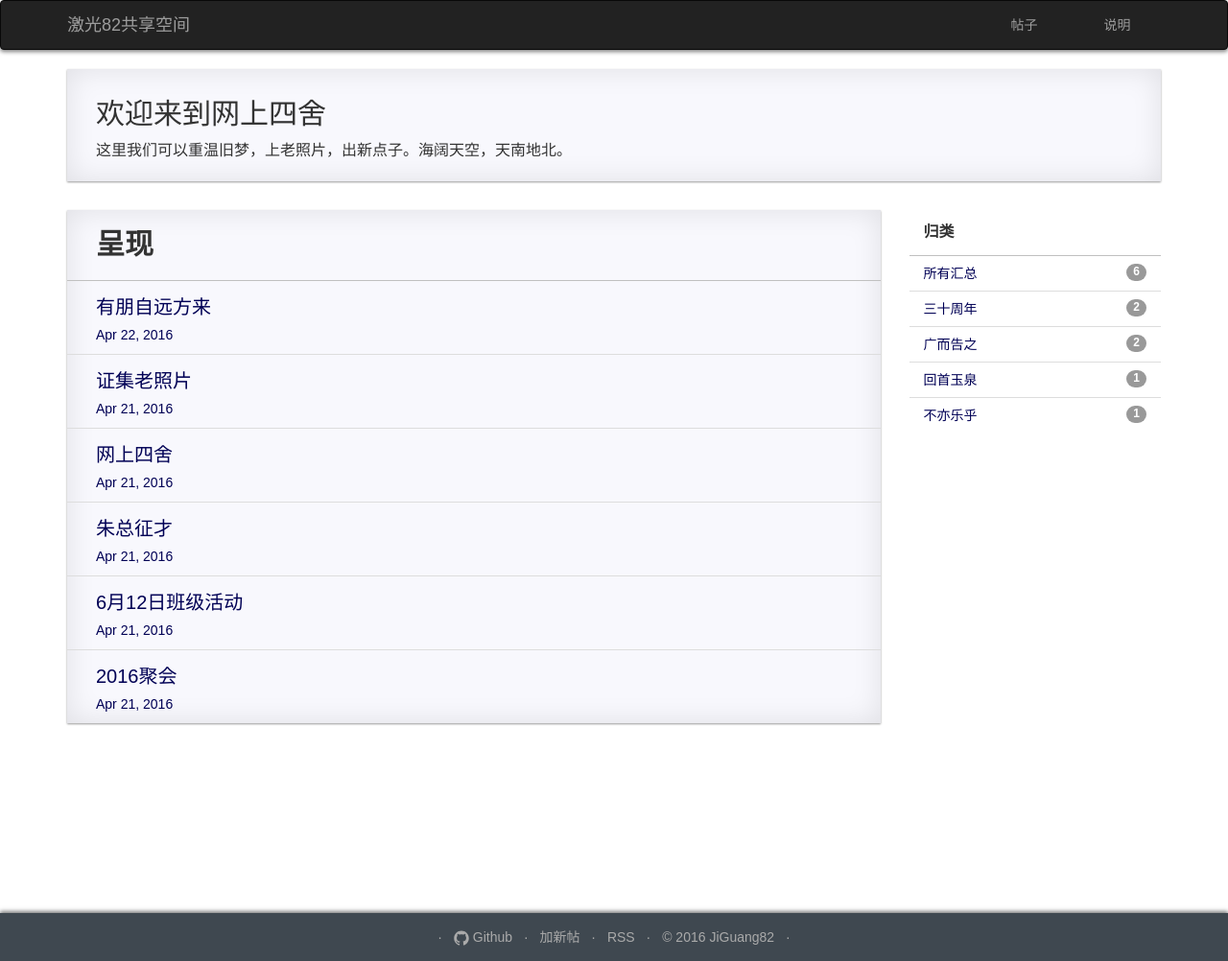
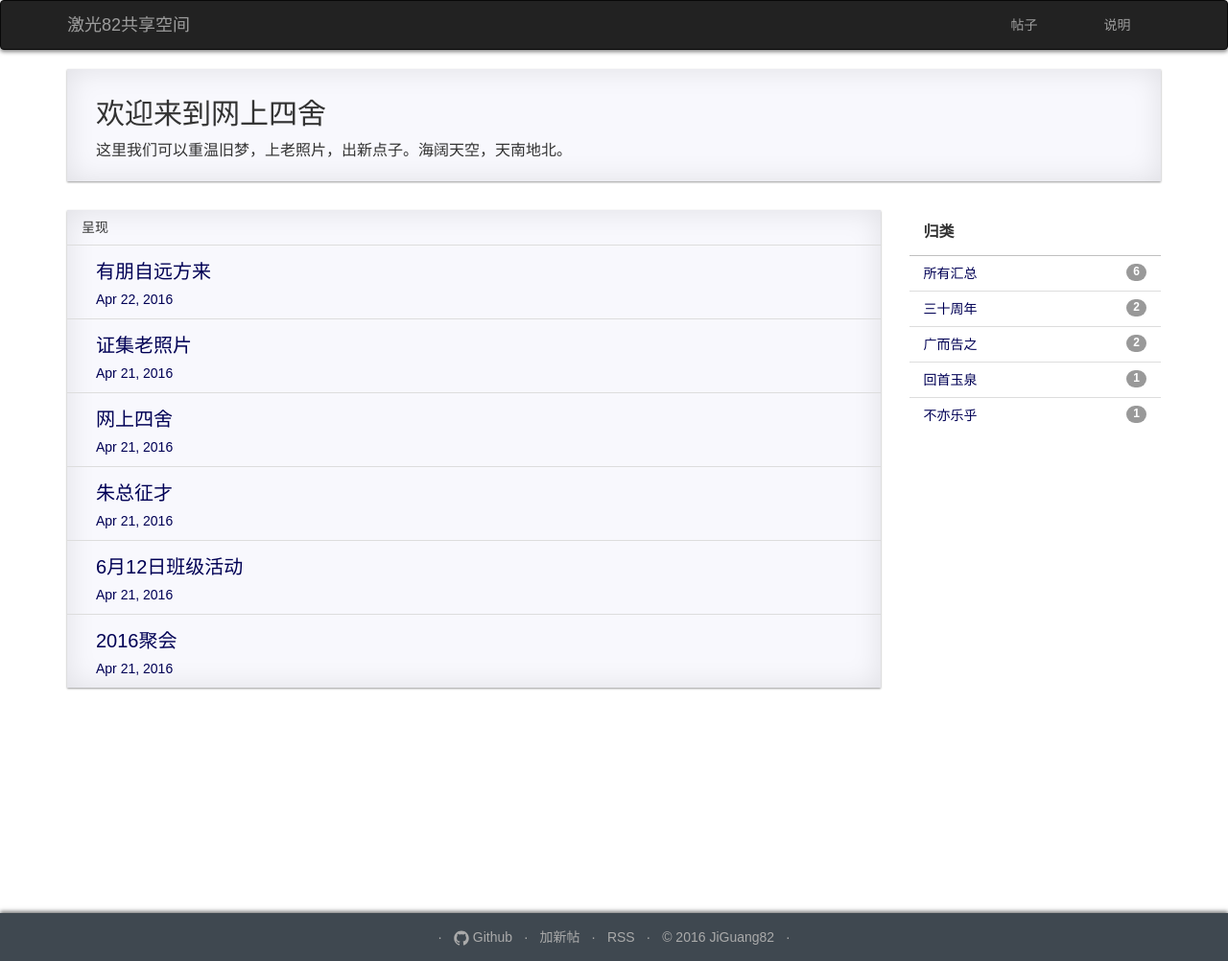
Before and after one commit to jiguang82/jiguang82, a Jekyll site: the page built from index.md, in a window 1280 px wide. Shown: the whole page at 96% size. Built offline with Jekyll 4.4.1, drawn with Linux system fonts in a browser that asks for light colours.

Commit message:
Update frontpage.html

```diff
--- a/_layouts/frontpage.html
+++ b/_layouts/frontpage.html
@@ -14,7 +14,7 @@ layout: default
 <div id="index" class="row">
   <div class="col-sm-9">
     <div class="post-area ">
-	  <div class="post-list-header">
+	  <div class="categories-list-item">
 	  	呈现
 	  </div>
       <div class="post-list-body">
```
